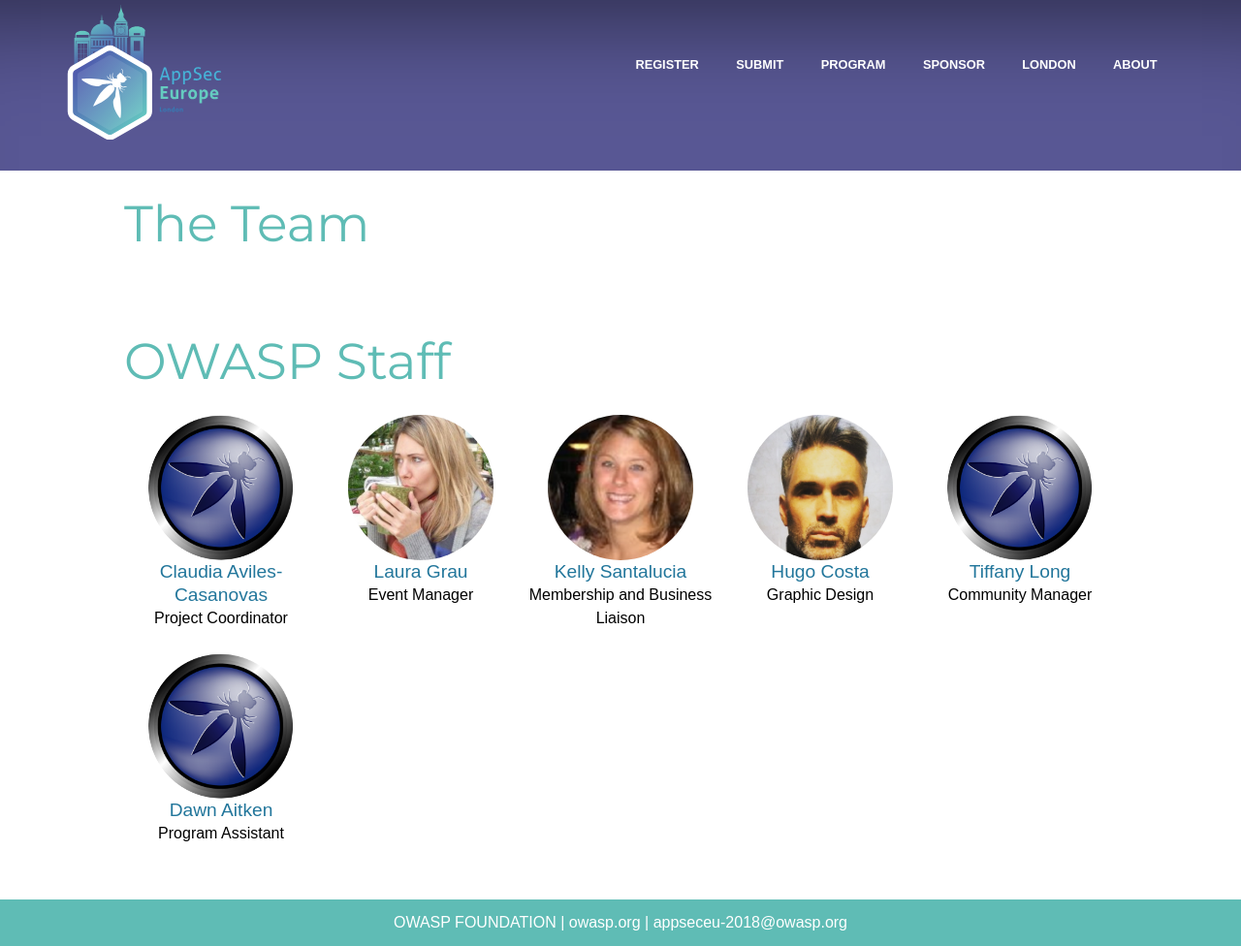
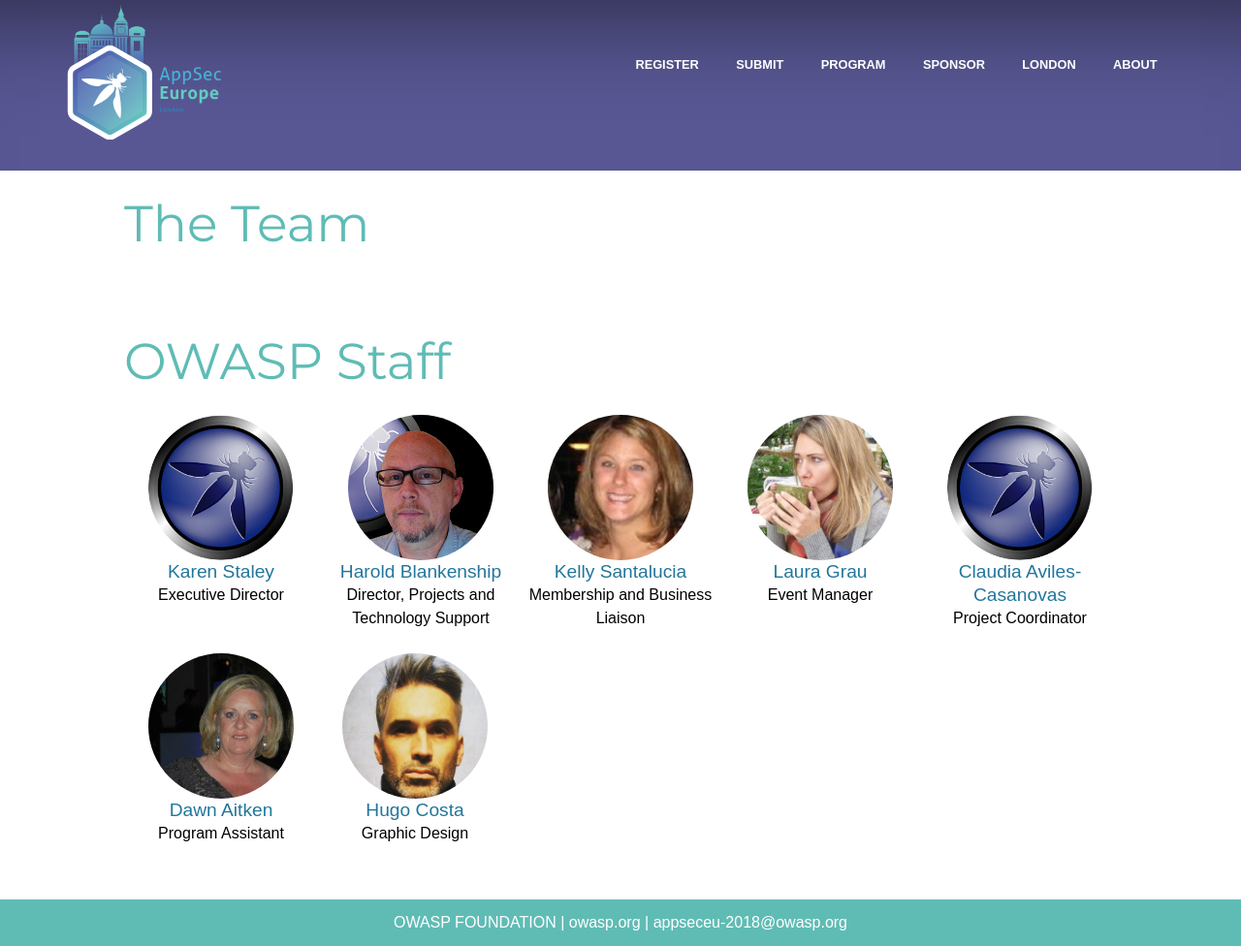
Before and after one commit to OWASP/AppSecEurope2018, a Jekyll site: the page built from about/team.html, in a window 1280 px wide. Shown: the whole page at 97% size. Built offline with Jekyll 4.4.1, drawn with Linux system fonts in a browser that asks for light colours; some web fonts are replaced.

Commit message:
Fixing staff on team page

```diff
--- a/_data/team.yml
+++ b/_data/team.yml
@@ -1,20 +1,23 @@
 conferenceteam:
 staff:
+  - name: Karen Staley
+    role: Executive Director
+    image:
+  - name: Harold Blankenship
+    role: Director, Projects and Technology Support
+    image: HB_Profile.jpg
+  - name: Kelly Santalucia
+    role: Membership and Business Liaison
+    image: staff-kelly_santalucia.png
+  - name: Laura Grau
+    role: Event Manager
+    image: Laura-Grau-150x150.png
   - name: Claudia Aviles-Casanovas
     role: Project Coordinator
     image:
-  - name: Laura Grau
-    role: Event Manager
-    image: Laura-Grau-150x150.png
-  - name: Kelly Santalucia
-    role: Membership and Business Liaison
-    image: staff-kelly_santalucia.png
+  - name: Dawn Aitken
+    role: Program Assistant
+    image: Dawn_picture_2.jpg
   - name: Hugo Costa
     role: Graphic Design
     image: OWASP_Staff6_Hugo_Costa-Graphic_Design.jpg
-  - name: Tiffany Long
-    role: Community Manager
-    image:
-  - name: Dawn Aitken
-    role: Program Assistant
-    image:
```
Also changed, not shown: assets/images/team/Dawn_picture_2.jpg (added), assets/images/team/HB_Profile.jpg (added).
